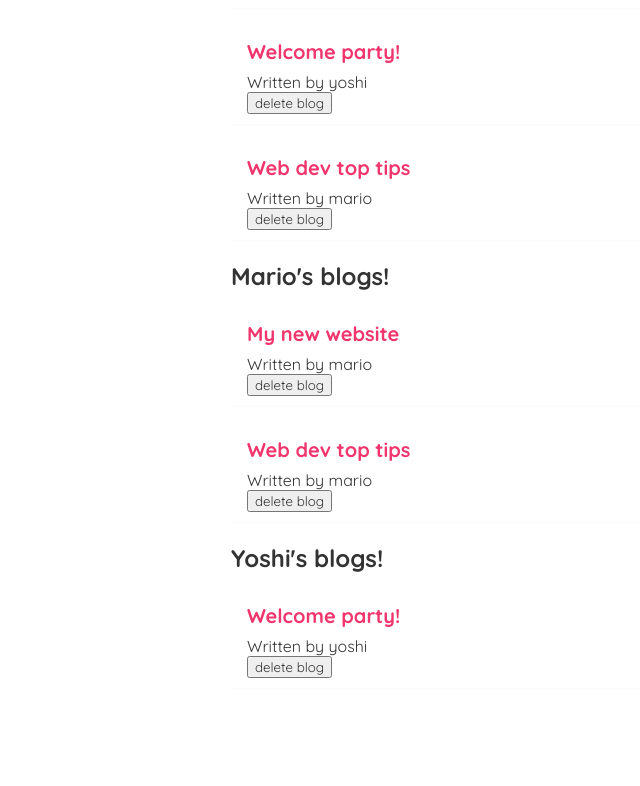
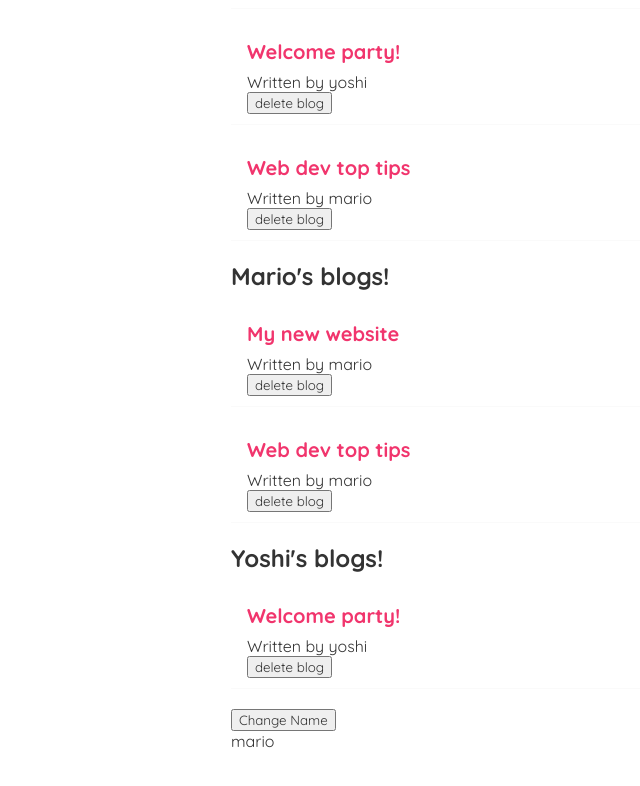
Before and after one commit to pixelzee3/dojo-blog, a React (Create React App) app: page / in a window 1280 px wide. Shown: the part 268-1054 px from the top of the page, without its empty margins (109-749 px from the left). Built offline with nearby package versions, Linux system fonts and the light colour scheme.

Commit message:
Used the useEffect hook.

```diff
--- a/src/Home.jsx
+++ b/src/Home.jsx
@@ -1,5 +1,5 @@
 import BlogList from './BlogList';
-import { useState } from 'react';
+import { useState, useEffect } from 'react';
 
 const Home = () => {
   const [blogs, setBlogs] = useState([
@@ -23,10 +23,17 @@
     },
   ]);
 
+  const [name, setName] = useState('mario');
+
   const handleDelete = (id) => {
     const newBlogs = blogs.filter((blog) => blog.id !== id);
     setBlogs(newBlogs);
   };
+
+  useEffect(() => {
+    console.log('useEffect ran.');
+    console.log(name);
+  }, [name]);
 
   return (
     <div className="home">
@@ -36,12 +43,13 @@
         title="Mario's blogs!"
         handleDelete={handleDelete}
       />
-      {/* Make a BlogList component that only shows blogs written by yoshi */}
       <BlogList
         blogs={blogs.filter((blog) => blog.author === 'yoshi')}
         title="Yoshi's blogs!"
         handleDelete={handleDelete}
       />
+      <button onClick={() => setName('luigi')}>Change Name</button>
+      <p>{name}</p>
     </div>
   );
 };
```
